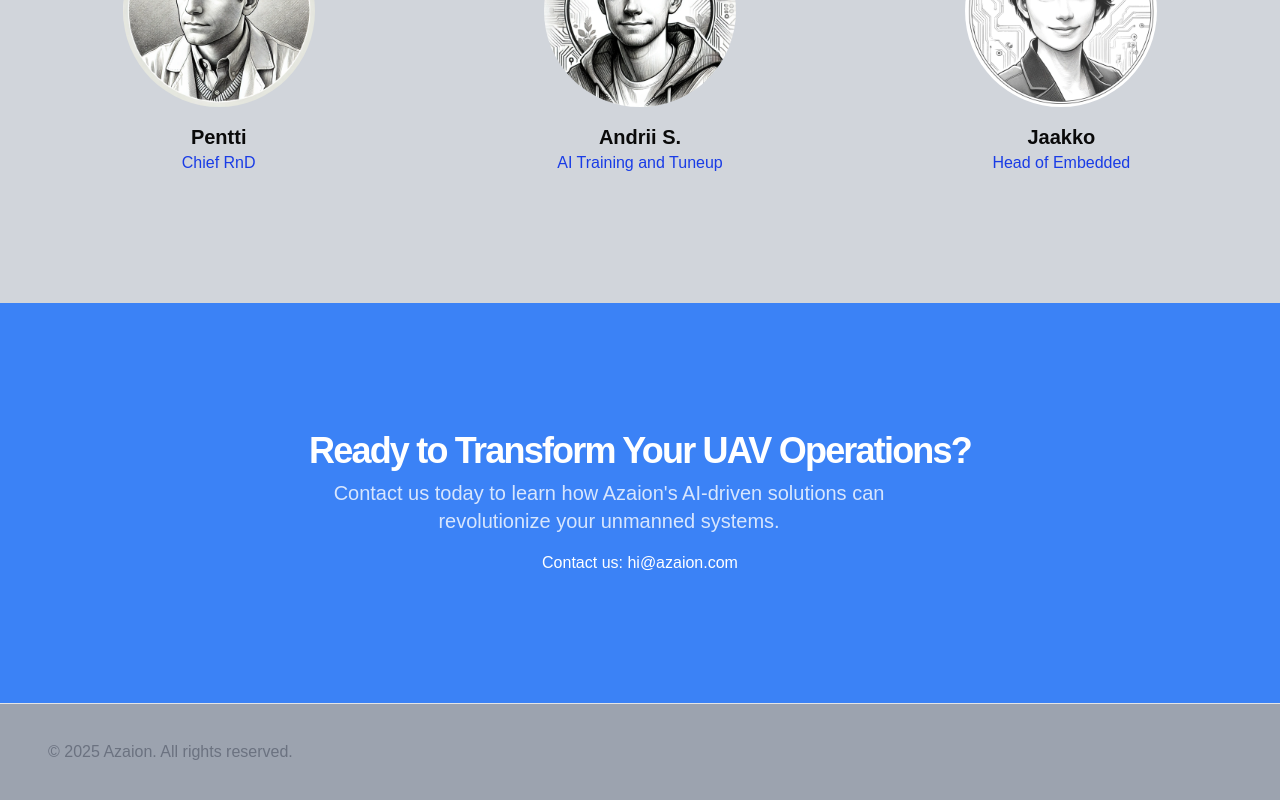
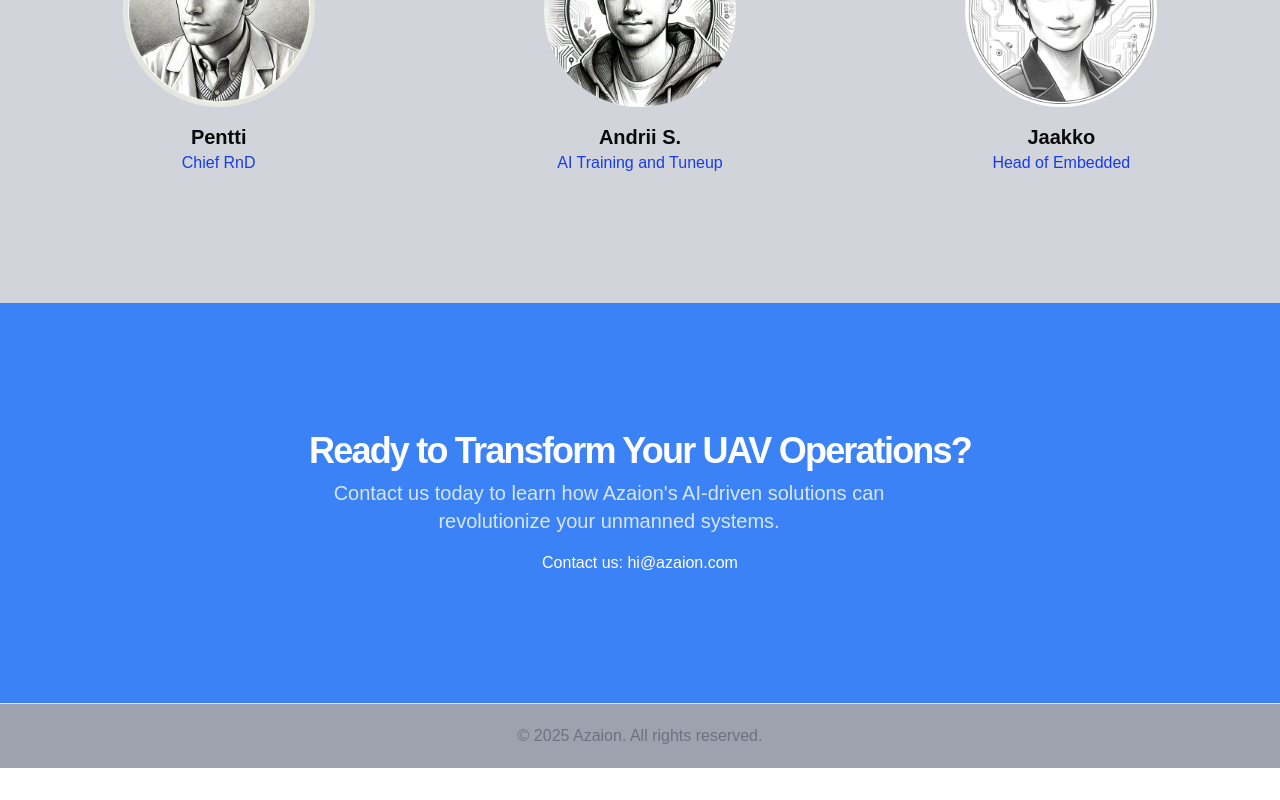
Before and after one commit to azaion/corporate, a Next.js app: page / in a window 1280 px wide. Shown: the part 2876-3676 px from the top of the page. After the commit the page ends 3644 px from the top, so only its background shows below. Built offline with nearby package versions, Linux system fonts and the light colour scheme.

Commit message:
Update page.tsx
footer cleanup

```diff
--- a/app/page.tsx
+++ b/app/page.tsx
@@ -295,13 +295,9 @@ export default function Home() {
 
       {/* Footer */}
       <footer className="w-full border-t py-6 md:py-0">
-        <div className="container flex flex-col items-center justify-between gap-4 md:h-24 md:flex-row">
           <p className="leading-loose md:text-center text-gray-500 p-4 gap-4">
           © 2025 Azaion. All rights reserved.
           </p>
-          <div className="flex items-center gap-4">
-          </div>
-        </div>
       </footer>
     </div>
   )
```
